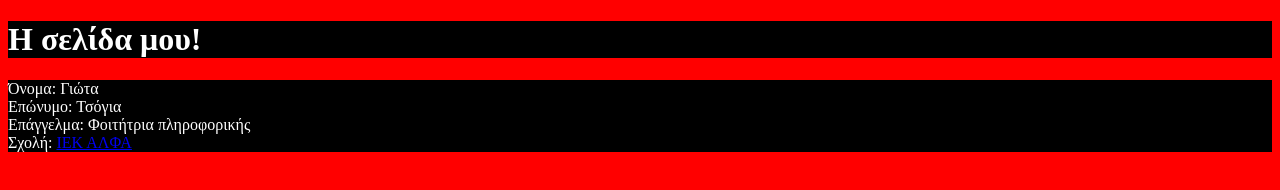
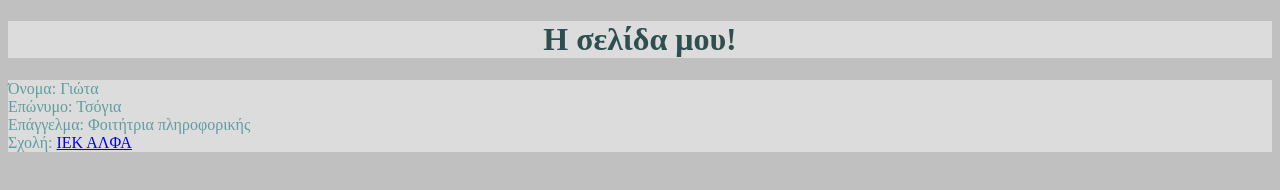
Before and after one commit to giotatsg/giotatsg.github.io, a plain HTML site: page index.html in a window 1280 px wide. Drawn offline with Linux system fonts and the light colour scheme.

Commit message:
Update index.html

```diff
--- a/index.html
+++ b/index.html
@@ -2,11 +2,12 @@
 <html>
 <head>
 <style>
-      body{background-color:red;}
-      h1{background-color:black;
-            color:white;}
-      p{background-color:black;
-            color:white;}
+      body{background-color:#c0c0c0;}
+      h1{background-color:#dcdcdc;
+            color:#2f4f4f;
+            text-align:center}
+      p{background-color:#dcdcdc;
+            color:#5f9ea0;}
 
 </style>
 
```
